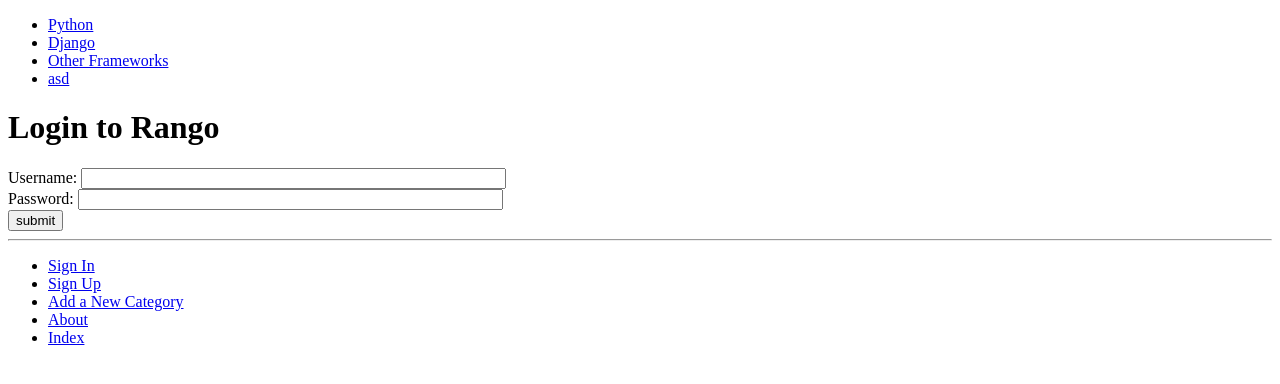
After one commit to antreas-kontopoulos/tango_with_django_project, a Django app: page /rango/login/ in a window 1280 px wide. The commit adds this page. Shown: the top 384 px of the page. Run offline with Django 3.2, Linux system fonts and the light colour scheme; data comes from the database, SQL or seed files in the repository; both versions use the stored data as it was after the commit.

Commit message:
Chapter 9 done

```diff
--- a/rango/urls.py
+++ b/rango/urls.py
@@ -8,4 +8,7 @@ urlpatterns = [
 	url(r'^category/(?P<category_name_slug>[\w\-]+)/$', views.show_category, name='show_category'),
     url(r'^category/(?P<category_name_slug>[\w\-]+)/add_page/$', views.add_page, name='add_page'),
 	url(r'^register/$', views.register, name='register'),
+	url(r'^login/$', views.user_login, name='login'),
+	url(r'^restricted/', views.restricted, name='restricted'),
+	url(r'^logout/$', views.user_logout, name='logout'),
 ]
--- a/rango/views.py
+++ b/rango/views.py
@@ -1,10 +1,16 @@
 from django.shortcuts import render
-from django.http import HttpResponse
 from rango.models import Category
 from rango.models import Page
 from rango.forms import CategoryForm
 from rango.forms import PageForm
 from rango.forms import UserForm, UserProfileForm
+from django.contrib.auth import authenticate, login
+from django.http import HttpResponseRedirect, HttpResponse
+from django.core.urlresolvers import reverse
+from django.contrib.auth.decorators import login_required
+from django.contrib.auth import logout
+
+
 
 def index(request):
     category_list = Category.objects.order_by('-likes')[:5]
@@ -34,7 +40,7 @@ def show_category(request, category_name_slug):
 
     return render(request, 'rango/category.html', context_dict)
 
-
+@login_required
 def add_category(request):
     form = CategoryForm()
 
@@ -49,7 +55,7 @@ def add_category(request):
 
     return render(request, 'rango/add_category.html', {'form': form})
 
-
+@login_required
 def add_page(request, category_name_slug):
     try:
         category = Category.objects.get(slug=category_name_slug)
@@ -128,3 +134,62 @@ def register(request):
 
     # Render the template depending on the context.
     return render(request, 'rango/register.html', {'user_form': user_form, 'profile_form': profile_form, 'registered': registered})
+
+
+
+def user_login(request):
+    # If the request is a HTTP POST, try to pull out the relevant information.
+    if request.method == 'POST':
+        # Gather the username and password provided by the user.
+        # This information is obtained from the login form.
+        # We use request.POST.get('<variable>') as opposed
+        # to request.POST['<variable>'], because the
+        # request.POST.get('<variable>') returns None if the
+        # value does not exist, while request.POST['<variable>']
+        # will raise a KeyError exception.
+        username = request.POST.get('username')
+        password = request.POST.get('password')
+
+        # Use Django's machinery to attempt to see if the username/password
+        # combination is valid - a User object is returned if it is.
+        user = authenticate(username=username, password=password)
+
+        # If we have a User object, the details are correct.
+        # If None (Python's way of representing the absence of a value), no user
+        # with matching credentials was found.
+        if user:
+            # Is the account active? It could have been disabled.
+            if user.is_active:
+                # If the account is valid and active, we can log the user in.
+                # We'll send the user back to the homepage.
+                login(request, user)
+                return HttpResponseRedirect(reverse('index'))
+            else:
+                # An inactive account was used - no logging in!
+                return HttpResponse("Your Rango account is disabled.")
+        else:
+            # Bad login details were provided. So we can't log the user in.
+            print("Invalid login details: {0}, {1}".format(username, password))
+            return HttpResponse("Invalid login details supplied.")
+
+    # The request is not a HTTP POST, so display the login form.
+    # This scenario would most likely be a HTTP GET.
+    else:
+        # No context variables to pass to the template system, hence the
+        # blank dictionary object...
+        return render(request, 'rango/login.html', {})
+
+
+@login_required
+def restricted(request):
+    return HttpResponse("Since you're logged in, you can see this text!")
+
+
+# Use the login_required() decorator to ensure only those logged in can
+# access the view.
+@login_required
+def user_logout(request):
+	# Since we know the user is logged in, we can now just log them out.
+	logout(request)
+	# Take the user back to the homepage.
+	return HttpResponseRedirect(reverse('index'))
--- a/tango_with_django_project/settings.py
+++ b/tango_with_django_project/settings.py
@@ -127,3 +127,5 @@ STATICFILES_DIRS = [STATIC_DIR, ]
 
 MEDIA_ROOT = MEDIA_DIR
 MEDIA_URL = '/media/'
+
+LOGIN_URL = '/rango/login/'
--- a/templates/rango/base.html
+++ b/templates/rango/base.html
@@ -16,7 +16,7 @@
 	<body>
 		<div>
 			{% block sidebar_block %}
-				{% get_category_list category %}
+			    {% get_category_list category %}
 			{% endblock %}
 		</div>
 
@@ -27,10 +27,16 @@
         <hr />
         <div>
             <ul>
-                <li><a href="{% url 'add_category' %}">Add New Category</a></li>
-                <li><a href="{% url 'about' %}">About</a></li>
-                <li><a href="{% url 'index' %}">Index</a></li>
-				<li><a href="{% url 'register' %}">Sign Up</a></li>
+				{% if user.is_authenticated %}
+					<li><a href="{% url 'restricted' %}">Restricted Page</a></li>
+					<li><a href="{% url 'logout' %}">Logout</a></li>
+				{% else %}
+					<li><a href="{% url 'login' %}">Sign In</a></li>
+					<li><a href="{% url 'register' %}">Sign Up</a></li>
+				{% endif %}
+					<li><a href="{% url 'add_category' %}">Add a New Category</a></li>
+					<li><a href="{% url 'about' %}">About</a></li>
+					<li><a href="{% url 'index' %}">Index</a></li>
             </ul>
         </div>
     </body>
--- a/templates/rango/category.html
+++ b/templates/rango/category.html
@@ -18,7 +18,9 @@
         {% else %}
             <strong>No pages currently in category.</strong>
         {% endif %}
-        <a href="{% url 'add_page' category.slug %}">Add a Page</a>
+        {% if user.is_authenticated %}
+			<a href="{% url 'add_page' category.slug %}">Add a Page</a>
+		{% endif %}
     {% else %}
         The specified category does not exist!
     {% endif %}
--- /dev/null
+++ b/templates/rango/login.html
@@ -0,0 +1,18 @@
+{% extends 'rango/base.html' %}
+{% load staticfiles %}
+
+{% block title_block %}
+    Login
+{% endblock %}
+
+{% block body_block %}
+	<h1>Login to Rango</h1>
+	<form id="login_form" method="post" action="{% url 'login' %}">
+		{% csrf_token %}
+		Username: <input type="text" name="username" value="" size="50" />
+		<br />
+		Password: <input type="password" name="password" value="" size="50" />
+		<br />
+		<input type="submit" value="submit" />
+	</form>
+{% endblock %}
```
Also changed, not shown: templates/rango/index.html (+7 -2 lines), templates/rango/restricted.html (added, +10 -0 lines), db.sqlite3.
